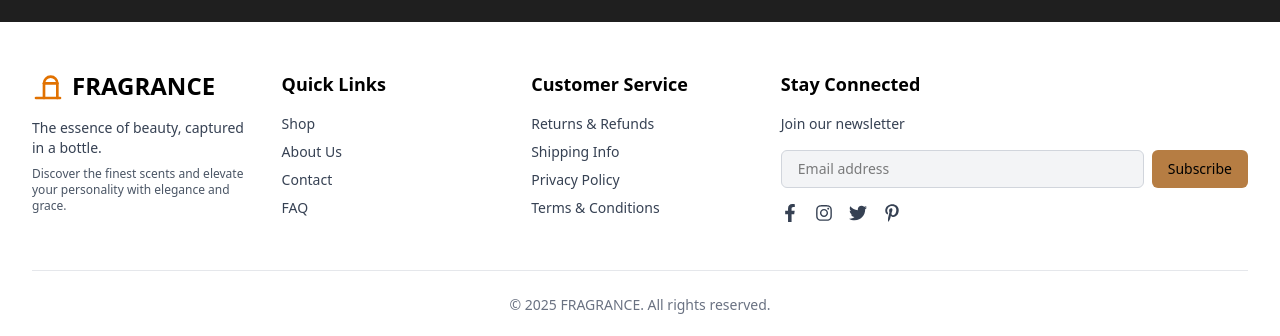
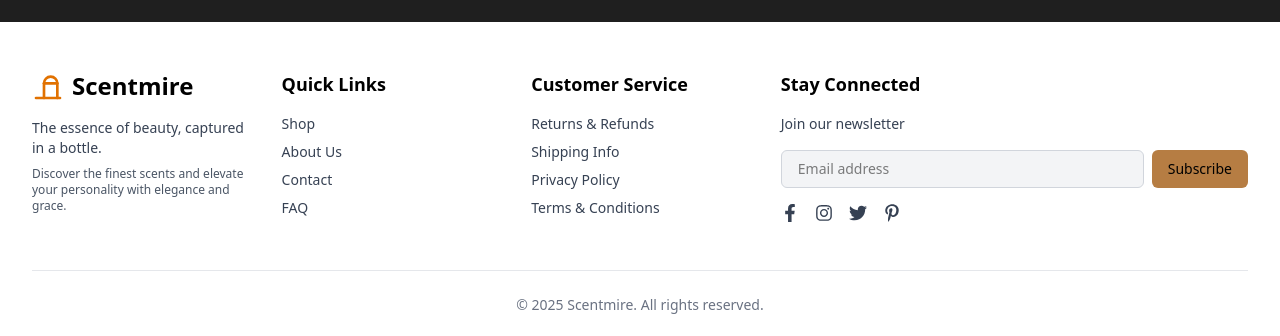
Before and after one commit to Fahad240687/Perfume-Collection, a Next.js app: page / in a window 1280 px wide. Shown: the part 4817-5153 px from the top of the page. Built offline with nearby package versions, Linux system fonts and the light colour scheme; no server answers; the database is empty.

Commit message:
Update footer and hero section branding and button styling

```diff
--- a/src/app/components/footer.jsx
+++ b/src/app/components/footer.jsx
@@ -48,7 +48,7 @@ export default function Footer() {
                   <path d="M3 21h18" />
                   <path d="M9 10h10" />
                 </svg>
-                <span>FRAGRANCE</span>
+                <span>Scentmire</span>
               </div>
             </Link>
             <p className="text-gray-700 text-sm">
@@ -109,7 +109,7 @@ export default function Footer() {
 
         {/* Bottom Line */}
         <div className="py-6 text-center text-gray-500 text-sm">
-          <p>&copy; {new Date().getFullYear()} FRAGRANCE. All rights reserved.</p>
+          <p>&copy; {new Date().getFullYear()} Scentmire. All rights reserved.</p>
         </div>
       </div>
 
@@ -117,7 +117,7 @@ export default function Footer() {
       {showScroll && (
         <button
           onClick={scrollToTop}
-          className="fixed bottom-6 right-6 z-50 bg-[#E6C16A] border border-gray-400 text-black p-3 rounded-full shadow-lg hover:bg-amber-600 hover:text-white transition-all"
+          className="fixed bottom-6 right-6 z-50  border border-[#E6C16A] text-[#E6C16A]  p-2 rounded-lg shadow-lg  hover:text-[#E6C16A] transition-all"
           aria-label="Scroll to top"
         >
           <FaArrowUp size={16} />
--- a/src/app/components/hero-section.jsx
+++ b/src/app/components/hero-section.jsx
@@ -134,7 +134,7 @@ export default function HeroSection() {
         {/* CTA Button */}
         <div className="mt-2 sm:mt-4">
           <Link href="/shop/perfume" className="group">
-           <button className="bg-[#B67D43] hover:bg-[#DAB060] text-white px-3 py-1 sm:px-4 sm:py-2 rounded-full text-xs font-medium transition-all duration-300 transform hover:scale-105 shadow-md hover:shadow-lg">
+           <button className="bg-[#B67D43] hover:bg-[#DAB060] text-white px-3 py-2 sm:px-4 sm:py-2 rounded-full text-xs font-medium transition-all duration-300 transform hover:scale-105 shadow-md hover:shadow-lg">
   Explore Perfumes
 </button>
 
```
